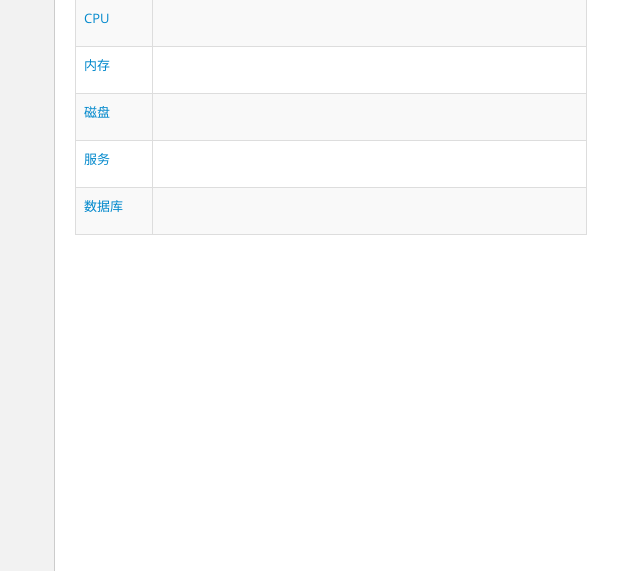
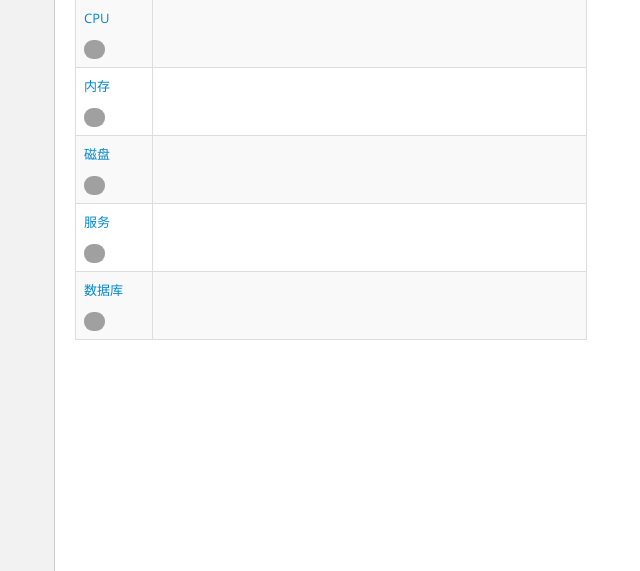
Before and after one commit to GongSong/BigoM, a Flask app: page /host/hostdetail?host=Sample in a window 1280 px wide. Shown: the part 199-770 px from the top of the page, without its empty margins (135-775 px from the left). Run offline with Flask 2, Linux system fonts and the light colour scheme; tables that the repository leaves empty hold one stand-in row (values such as "Sample post"); data that the repository does not hold is empty; some libraries are stand-ins or nearby versions.

Commit message:
增加状态详细查询

```diff
--- a/app/templates/host/hostdetail.html
+++ b/app/templates/host/hostdetail.html
@@ -29,6 +29,8 @@
                                             <span class="badge badge-warning "> &nbsp;</span>
                                         {% elif SysInfo.status == 'ok' %}
                                             <span class="badge badge-success "> &nbsp;</span>
+                                        {% else %}
+                                            <span class="badge badge-grey "> &nbsp;</span>
                                         {% endif %}
                                     </td>
                                     <td colspan="2">
```
